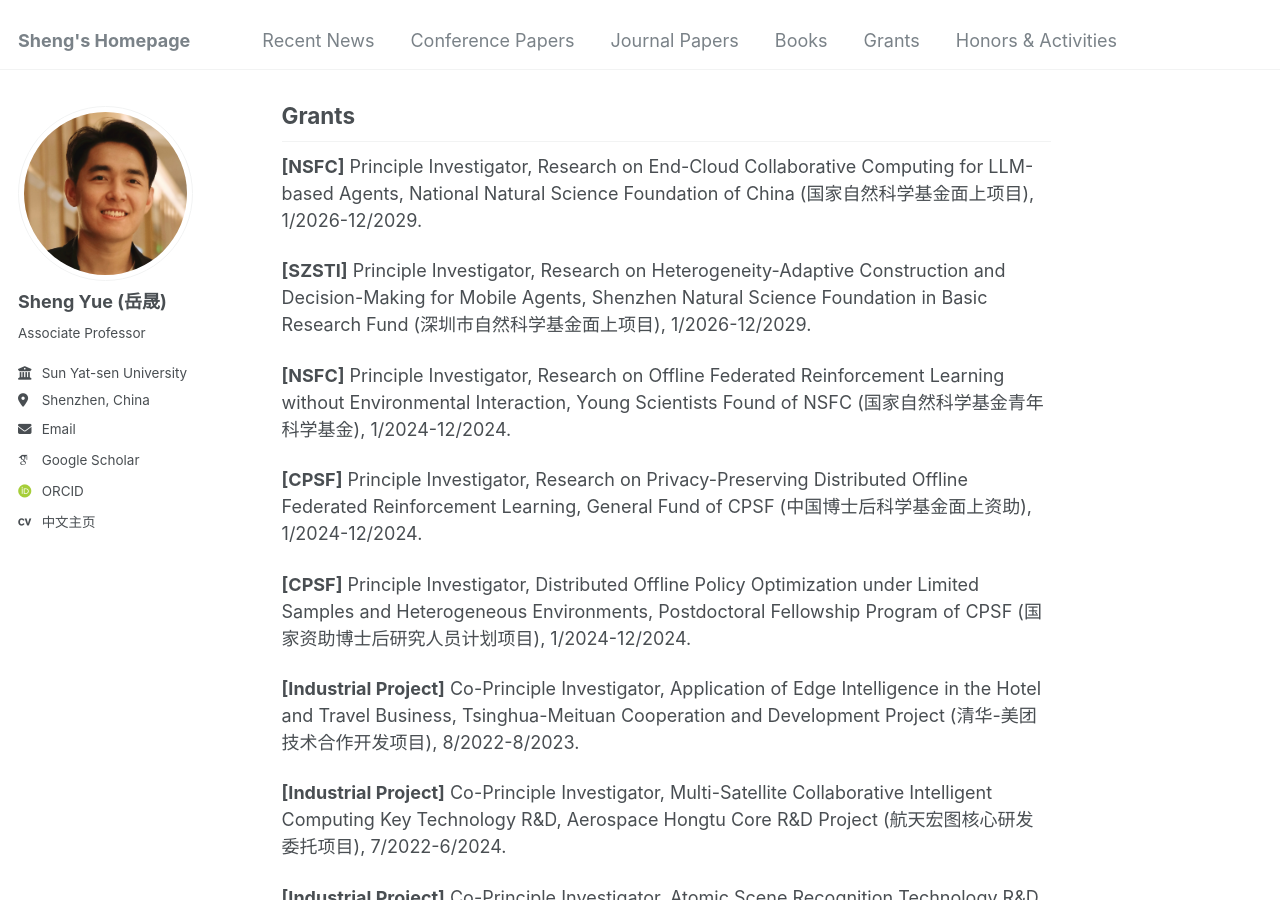
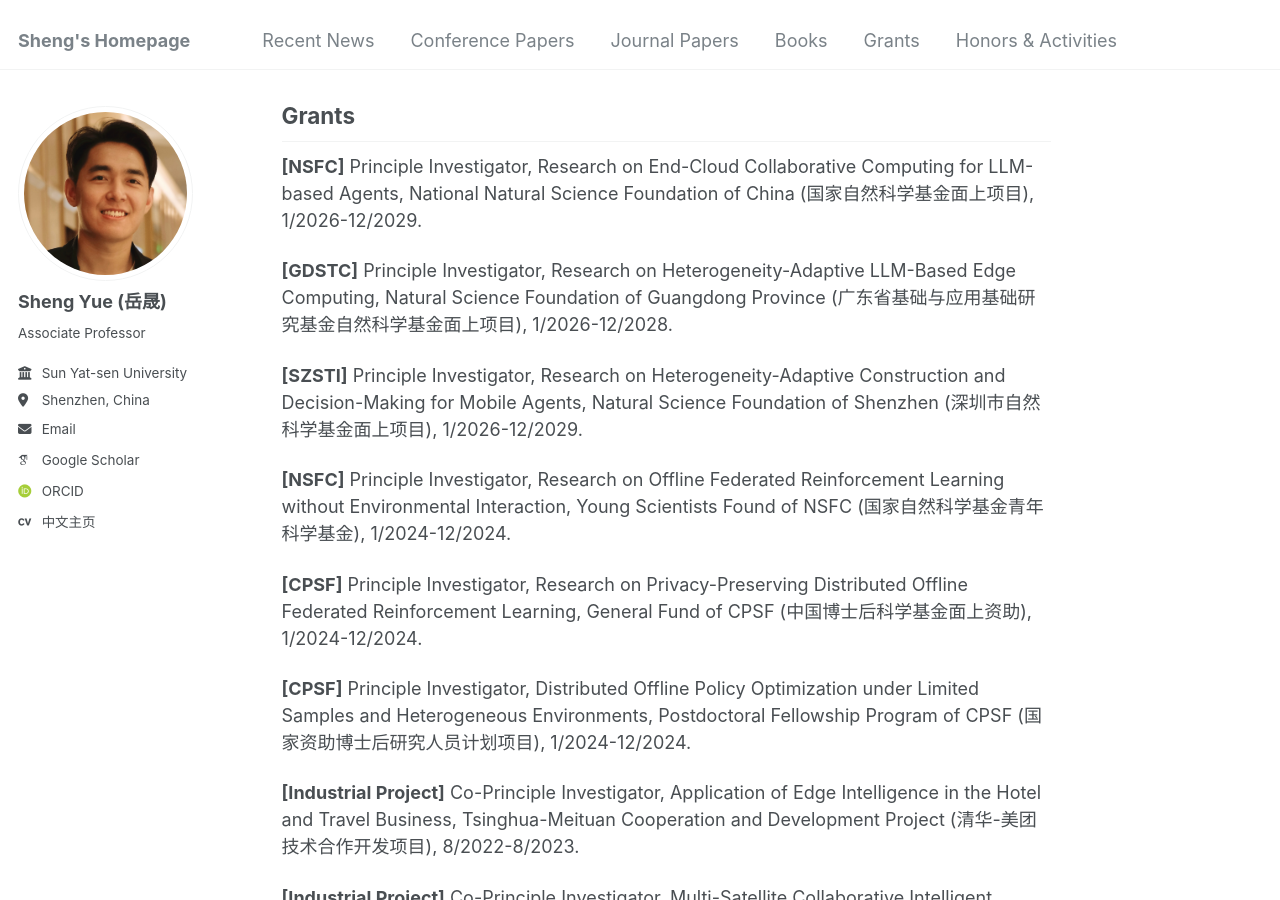
Before and after one commit to shaunyue/shaunyue.github.io, a Jekyll site: the page built from _pages/about.md, in a window 1280 px wide and 900 px high, scrolled down 4797 px. Built offline with Jekyll 4.4.1, drawn with Linux system fonts in a browser that asks for light colours; some web fonts are replaced.

Commit message:
Update information

```diff
--- a/_pages/about.md
+++ b/_pages/about.md
@@ -114,7 +114,9 @@ function toggleContent(id) {
 
 **[NSFC]** Principle Investigator, Research on End-Cloud Collaborative Computing for LLM-based Agents, National Natural Science Foundation of China (国家自然科学基金面上项目), 1/2026-12/2029.
 
-**[SZSTI]** Principle Investigator, Research on Heterogeneity-Adaptive Construction and Decision-Making for Mobile Agents, Shenzhen Natural Science Foundation in Basic Research Fund (深圳市自然科学基金面上项目), 1/2026-12/2029.
+**[GDSTC]** Principle Investigator, Research on Heterogeneity-Adaptive LLM-Based Edge Computing, Natural Science Foundation of Guangdong Province (广东省基础与应用基础研究基金自然科学基金面上项目), 1/2026-12/2028.
+
+**[SZSTI]** Principle Investigator, Research on Heterogeneity-Adaptive Construction and Decision-Making for Mobile Agents, Natural Science Foundation of Shenzhen (深圳市自然科学基金面上项目), 1/2026-12/2029.
 
 **[NSFC]** Principle Investigator, Research on Offline Federated Reinforcement Learning without Environmental Interaction, Young Scientists Found of NSFC (国家自然科学基金青年科学基金), 1/2024-12/2024.
 
```
